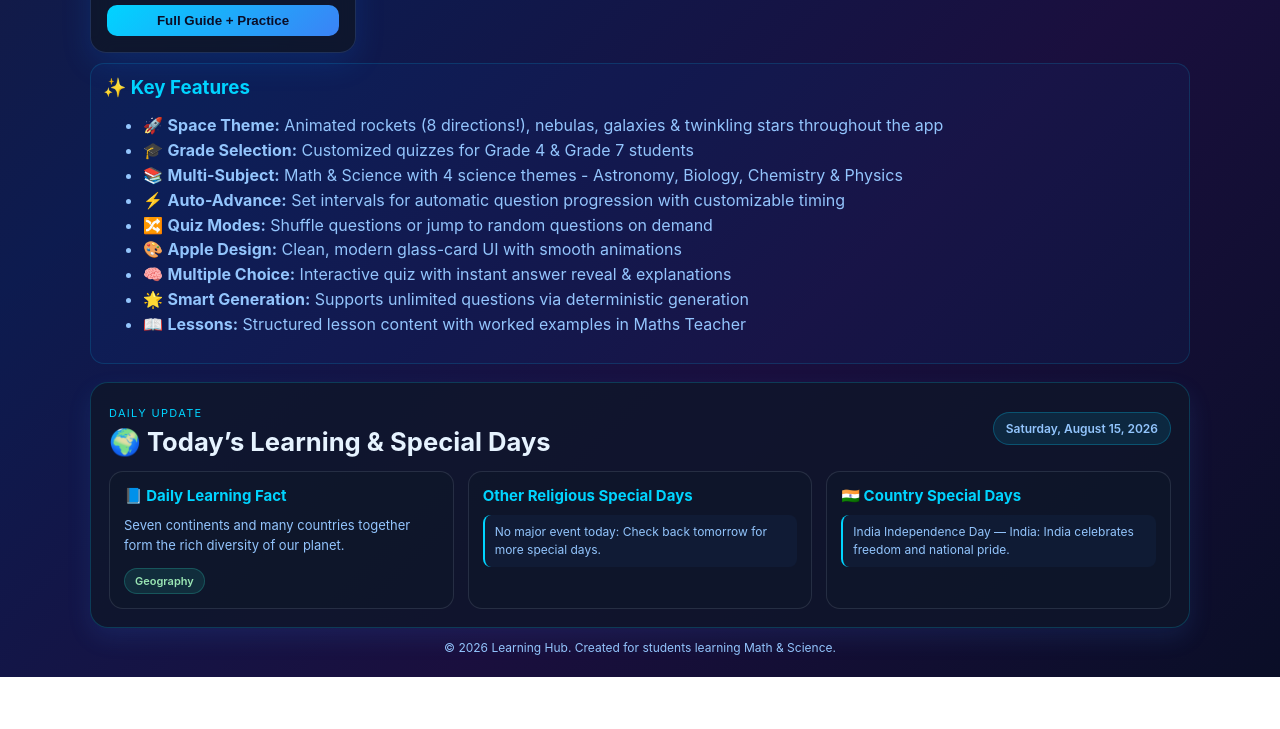
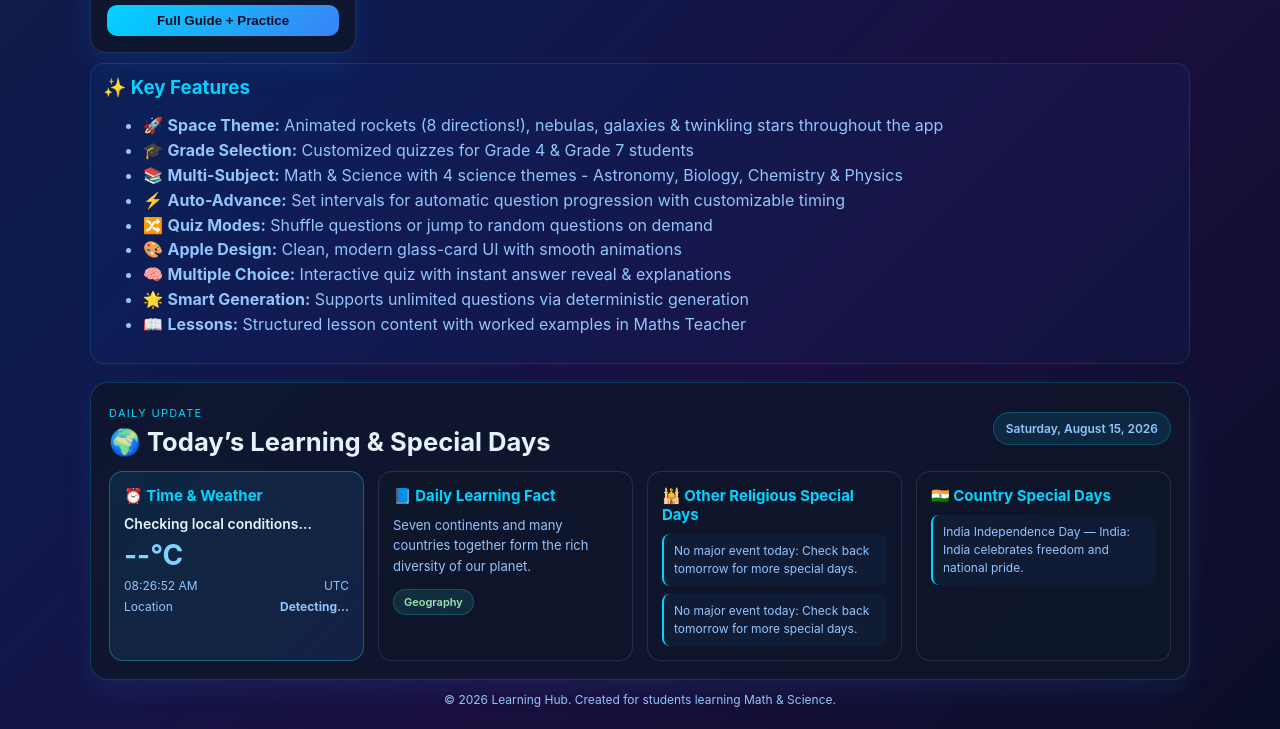
Before and after one commit to parthivcbn/pacheri-learning-hub, a website: page home.html in a window 1280 px wide. Shown: the part 1363-2092 px from the top of the page. Before the commit the page ends 2040 px from the top, so only its background shows below. Drawn offline with Linux system fonts and the light colour scheme.

Commit message:
Add time weather widgets

```diff
--- a/home.html
+++ b/home.html
@@ -236,6 +236,36 @@
       margin: 0 0 10px;
       color: var(--accent);
       font-size: 15px;
+    }
+
+    .weather-card {
+      background: linear-gradient(135deg, rgba(14, 116, 144, 0.18), rgba(59, 130, 246, 0.12));
+      border-color: rgba(34, 211, 238, 0.35);
+    }
+
+    .weather-main {
+      font-size: 14px;
+      color: var(--text);
+      margin-bottom: 8px;
+      font-weight: 600;
+    }
+
+    .weather-temp {
+      font-size: 28px;
+      font-weight: 700;
+      color: #7dd3fc;
+      line-height: 1.1;
+      margin-bottom: 8px;
+    }
+
+    .weather-meta,
+    .weather-row {
+      display: flex;
+      justify-content: space-between;
+      gap: 10px;
+      color: var(--muted);
+      font-size: 12px;
+      margin-top: 6px;
     }
 
     .daily-card p {
@@ -613,6 +643,20 @@
       </div>
 
       <div class="daily-grid">
+        <div class="daily-card weather-card">
+          <h4>⏰ Time & Weather</h4>
+          <div class="weather-main" id="weatherMain">Checking local conditions...</div>
+          <div class="weather-temp" id="weatherTemp">--°C</div>
+          <div class="weather-meta">
+            <span id="currentTime">--:--:--</span>
+            <span id="localTimezone">Local time</span>
+          </div>
+          <div class="weather-row">
+            <span>Location</span>
+            <strong id="weatherLocation">Detecting...</strong>
+          </div>
+        </div>
+
         <div class="daily-card">
           <h4>📘 Daily Learning Fact</h4>
           <p id="dailyFactText">Loading today’s fact...</p>
@@ -620,7 +664,7 @@
         </div>
 
         <div class="daily-card">
-          <h4> Other Religious Special Days</h4>
+          <h4>🕌 Other Religious Special Days</h4>
           <ul id="religionDayList"></ul>
         </div>
 
@@ -658,11 +702,6 @@
     ];
 
     const religiousSpecialDays = [
-      { name: 'Diwali', month: 10, day: 20, group: 'Hinduism', note: 'Festival of lights; celebration of hope, light, and togetherness.' },
-      { name: 'Holi', month: 3, day: 25, group: 'Hinduism', note: 'Festival of colors and happiness.' },
-      { name: 'Ganesh Chaturthi', month: 8, day: 30, group: 'Hinduism', note: 'Celebration of Lord Ganesha, wisdom, and new beginnings.' },
-      { name: 'Raksha Bandhan', month: 8, day: 19, group: 'Hinduism', note: 'A festival honoring sibling love and protection.' },
-      { name: 'Navratri', month: 9, day: 22, group: 'Hinduism', note: 'Nine nights of worship, prayer, and devotion.' },
       { name: 'Christmas', month: 12, day: 25, group: 'Christianity', note: 'Celebration of the birth of Jesus Christ.' },
       { name: 'Easter Sunday', month: 4, day: 20, group: 'Christianity', note: 'Celebrates resurrection and new life in Christian tradition.' },
       { name: 'Good Friday', month: 4, day: 18, group: 'Christianity', note: 'A solemn day remembering the crucifixion of Jesus.' },
@@ -697,6 +736,69 @@
       return matches.length ? matches : [{ name: 'No major event today', note: 'Check back tomorrow for more special days.' }];
     }
 
+    function updateClock() {
+      const now = new Date();
+      const timeEl = document.getElementById('currentTime');
+      const zoneEl = document.getElementById('localTimezone');
+      if (timeEl) {
+        timeEl.textContent = now.toLocaleTimeString([], {
+          hour: '2-digit',
+          minute: '2-digit',
+          second: '2-digit'
+        });
+      }
+      if (zoneEl) {
+        zoneEl.textContent = Intl.DateTimeFormat().resolvedOptions().timeZone || 'Local time';
+      }
+    }
+
+    function setWeatherFallback() {
+      const main = document.getElementById('weatherMain');
+      const temp = document.getElementById('weatherTemp');
+      const location = document.getElementById('weatherLocation');
+      if (main) main.textContent = 'Weather unavailable';
+      if (temp) temp.textContent = '24°C';
+      if (location) location.textContent = 'Local area';
+    }
+
+    function updateWeather() {
+      if (!navigator.geolocation) {
+        setWeatherFallback();
+        return;
+      }
+
+      navigator.geolocation.getCurrentPosition(async (position) => {
+        const { latitude, longitude } = position.coords;
+        const url = `https://api.open-meteo.com/v1/forecast?latitude=${latitude}&longitude=${longitude}&current=temperature_2m,weather_code&timezone=auto`;
+
+        try {
+          const response = await fetch(url);
+          const data = await response.json();
+          const temp = Math.round(data.current.temperature_2m);
+          const code = data.current.weather_code;
+          const location = data.timezone || 'Local area';
+          const label = {
+            0: 'Clear sky', 1: 'Mostly clear', 2: 'Partly cloudy', 3: 'Cloudy',
+            45: 'Foggy', 48: 'Foggy', 51: 'Light drizzle', 53: 'Drizzle', 55: 'Heavy drizzle',
+            61: 'Light rain', 63: 'Rain', 65: 'Heavy rain', 71: 'Light snow', 73: 'Snow',
+            75: 'Heavy snow', 80: 'Showers', 81: 'Rain showers', 82: 'Heavy showers',
+            95: 'Thunderstorm'
+          }[code] || 'Weather update';
+
+          const main = document.getElementById('weatherMain');
+          const tempEl = document.getElementById('weatherTemp');
+          const locationEl = document.getElementById('weatherLocation');
+          if (main) main.textContent = label;
+          if (tempEl) tempEl.textContent = `${temp}°C`;
+          if (locationEl) locationEl.textContent = location;
+        } catch (error) {
+          setWeatherFallback();
+        }
+      }, () => {
+        setWeatherFallback();
+      }, { timeout: 10000 });
+    }
+
     function renderDailyContent() {
       const today = new Date();
       const formattedDate = today.toLocaleDateString('en-US', {
@@ -706,18 +808,19 @@
         day: 'numeric'
       });
 
-      document.getElementById('todayDate').textContent = formattedDate;
+      const todayDateEl = document.getElementById('todayDate');
+      if (todayDateEl) todayDateEl.textContent = formattedDate;
 
       const factIndex = today.getDate() % dailyFactList.length;
       const fact = dailyFactList[factIndex];
-      document.getElementById('dailyFactText').textContent = fact.text;
-      document.getElementById('dailyFactTag').textContent = fact.tag;
+      const factTextEl = document.getElementById('dailyFactText');
+      const factTagEl = document.getElementById('dailyFactTag');
+      if (factTextEl) factTextEl.textContent = fact.text;
+      if (factTagEl) factTagEl.textContent = fact.tag;
 
-      const hinduMatches = getMatchesForDate(religiousSpecialDays.filter(event => event.group === 'Hinduism'), today);
-      const religionMatches = getMatchesForDate(religiousSpecialDays.filter(event => event.group !== 'Hinduism' && event.group !== 'Global'), today);
+      const religionMatches = getMatchesForDate(religiousSpecialDays.filter(event => event.group !== 'Global'), today);
       const countryMatches = getMatchesForDate(countrySpecialDays, today);
 
-      renderList('hinduDayList', hinduMatches, 'Hinduism');
       renderList('religionDayList', religionMatches, 'Other faiths');
       renderList('countryDayList', countryMatches, 'Countries');
     }
@@ -730,10 +833,15 @@
 
       matches.forEach(match => {
         const item = document.createElement('li');
-        const label = match.country ? match.country : match.group || fallbackLabel;
         item.textContent = `${match.name}${match.country ? ' — ' + match.country : ''}: ${match.note}`;
         list.appendChild(item);
       });
+
+      if (!matches.length || matches[0].name === 'No major event today') {
+        const item = document.createElement('li');
+        item.textContent = `No major event today: Check back tomorrow for more special days.`;
+        list.appendChild(item);
+      }
     }
 
     const cards = document.querySelectorAll('.grid .card');
@@ -811,6 +919,9 @@
     });
 
     renderDailyContent();
+    updateClock();
+    updateWeather();
+    setInterval(updateClock, 1000);
     updateSelection();
 
     cards.forEach((card, index) => {
```
